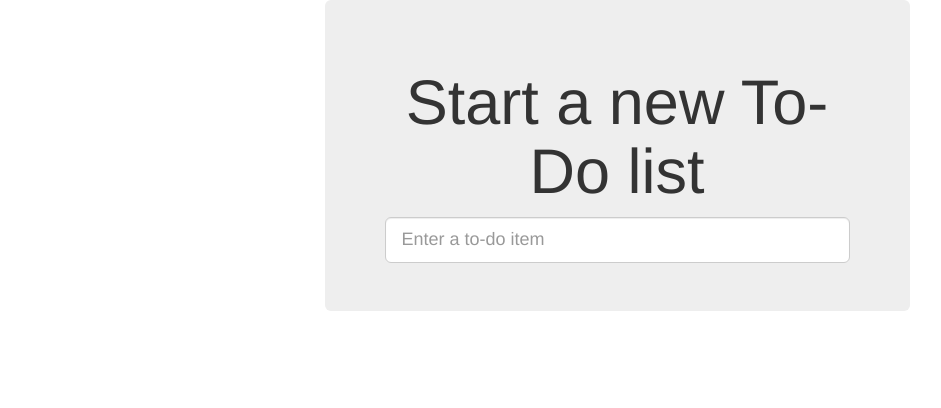
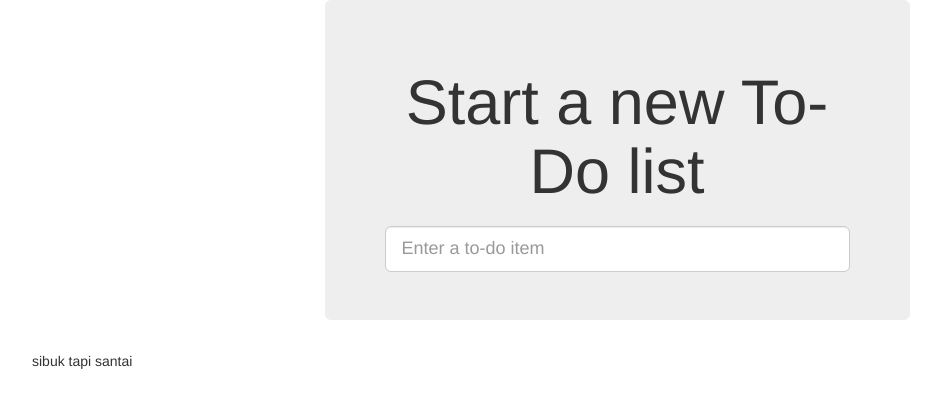
Before and after one commit to ridwanadhip/PMPL, a Django app: page / in a window 1280 px wide. Shown: the top 408 px of the page, without its empty margins (23-964 px from the left). Run offline with Django 3.2, Linux system fonts and the light colour scheme; tables that the repository leaves empty hold one stand-in row (values such as "Sample post"); some libraries are stand-ins or nearby versions.

Commit message:
memperbaiki template base.py, menambahkan fitur komentar

```diff
--- a/template/base.html
+++ b/template/base.html
@@ -6,7 +6,7 @@
 		<meta name="viewport" content="width=device-width, initial-scale=1">
 		<title>To-Do lists</title>
 		<link href="/static/bootstrap/css/bootstrap.min.css" rel="stylesheet">
-		<link href="/static/base.css" rel=stylesheet">
+		<link href="/static/base.css" rel="stylesheet">
 	</head>
 	<body>
 		<div class="container">
@@ -29,6 +29,10 @@
 					{% endblock %}
 				</div>
 			</div>
+
+			<div class="row">
+				{{ comment }}
+			</div>
 		<div/>
 	</body>
 </html>
```
